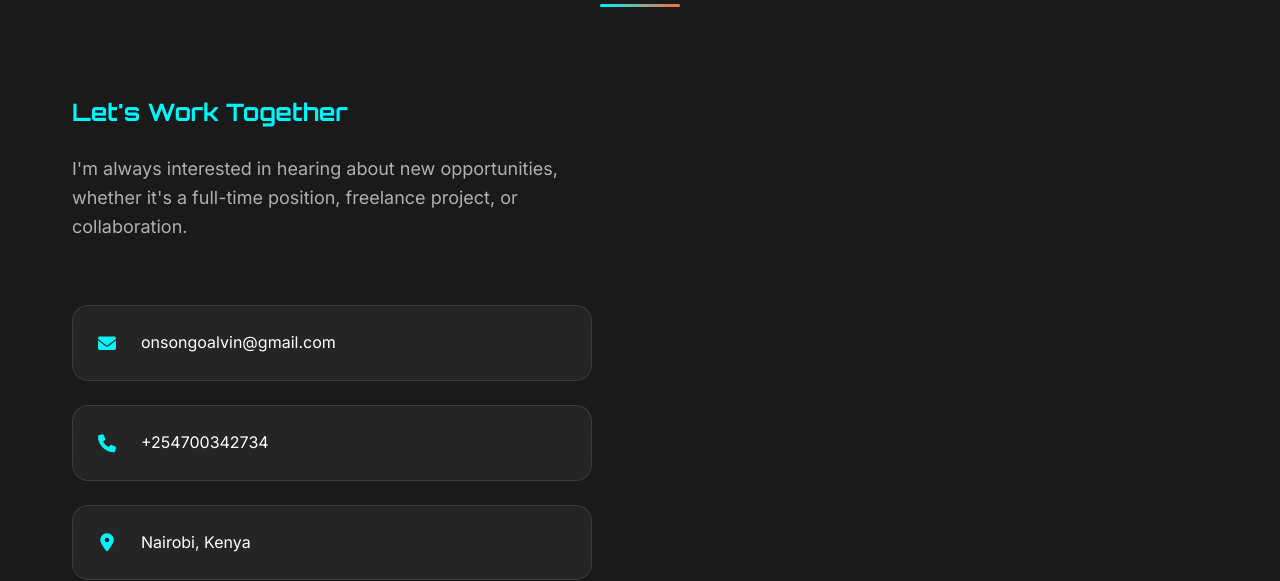
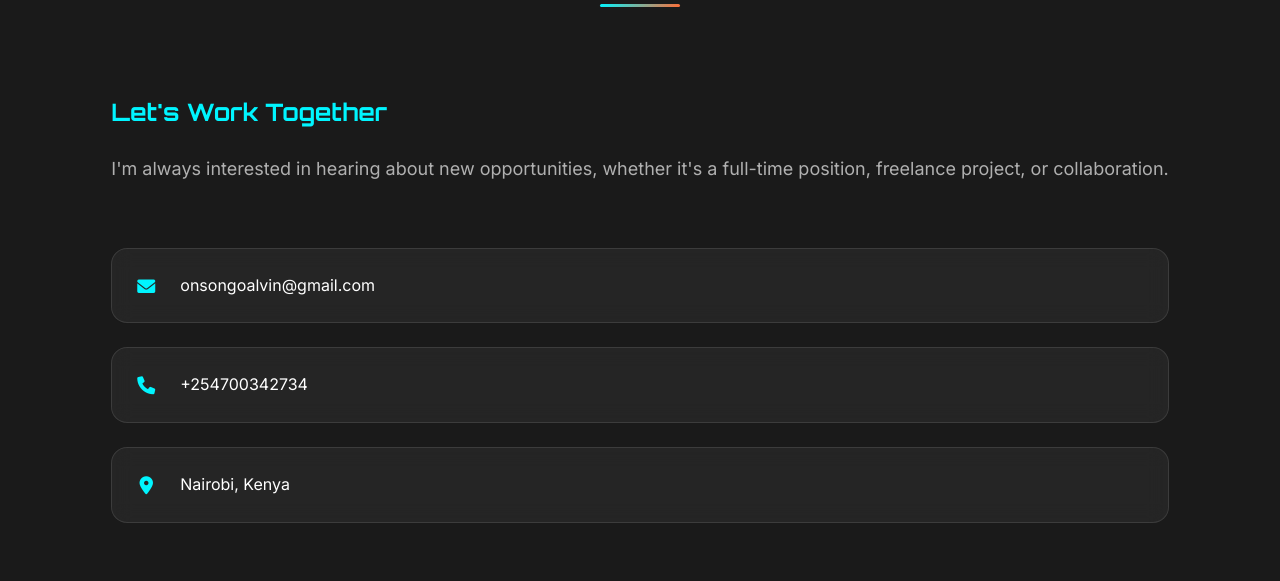
Before and after one commit to st-vin/Portfolio, a plain HTML site: page index.html in a window 1280 px wide. Shown: the part 5909-6490 px from the top of the page. Drawn offline with Linux system fonts and the light colour scheme.

Commit message:
Center contact info and social links cards in contact section

```diff
--- a/styles.css
+++ b/styles.css
@@ -351,10 +351,11 @@ a {
 }
 
 .contact-content {
-    display: grid;
-    grid-template-columns: 1fr 1fr;
+    display: flex;
+    flex-direction: column;
+    align-items: center;
+    justify-content: center;
     gap: var(--space-3xl);
-    align-items: start;
 }
 
 .contact-info {
```
